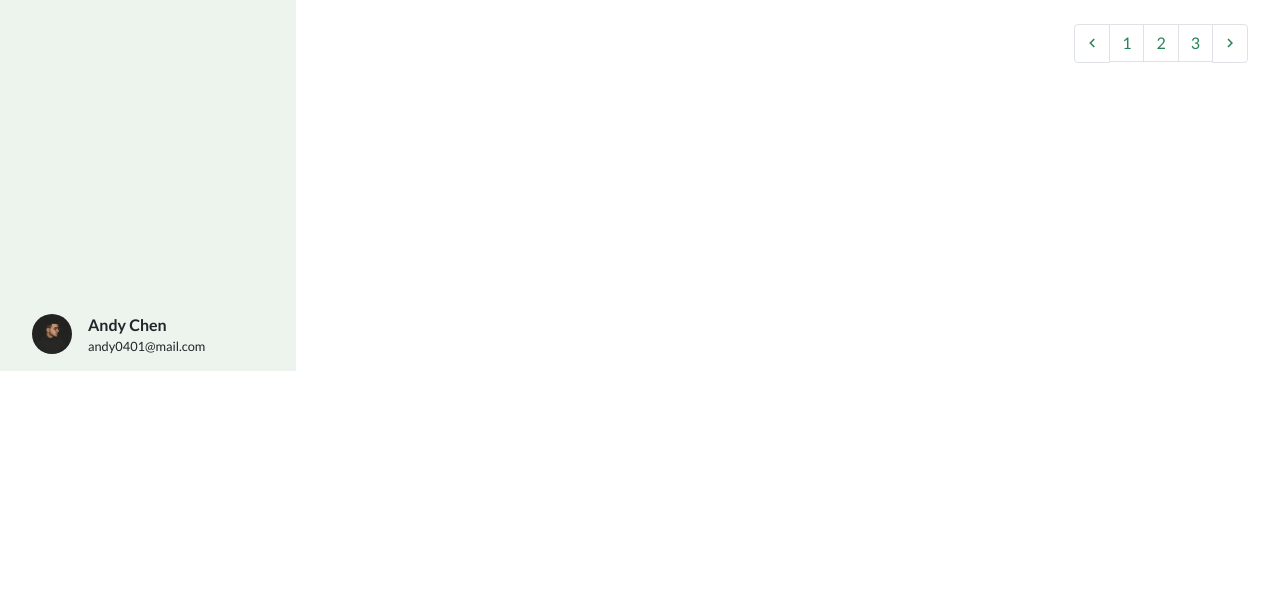
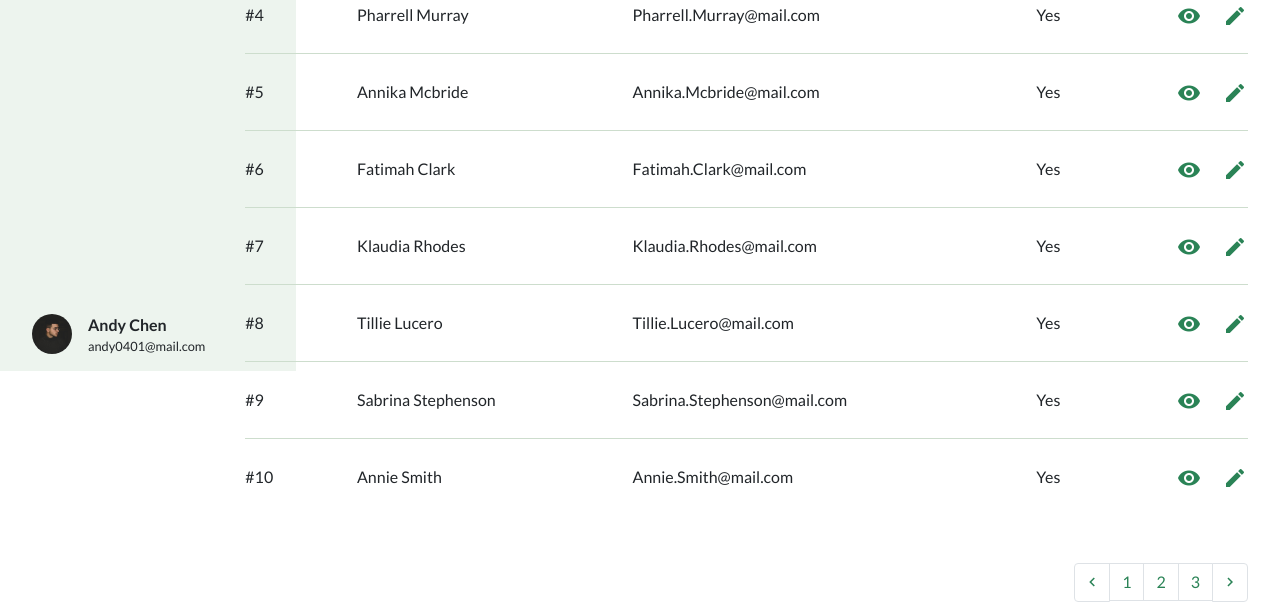
Before and after one commit to Hsuan777/gulptest0510, a plain HTML site: page admin.html in a window 1280 px wide. Shown: the part 429-1039 px from the top of the page. Before the commit the page ends 800 px from the top, so only its background shows below. Drawn offline with nearby package versions, Linux system fonts and the light colour scheme.

Commit message:
Update 2020-05-15T08:05:59.771Z

```diff
--- a/admin.html
+++ b/admin.html
@@ -140,6 +140,118 @@
           </button>
           <button class="btn btn-link mt-1 pr-0" data-toggle="modal" data-target="#editAdmin"
             data-whatever="Mahima Lopez" data-user_email="mahima.lopez@mail.com">
+            <span class="material-icons"> edit </span>
+          </button>
+        </td>
+      </tr>
+      <tr>
+        <td scope="row" class="pl-0">#4</td>
+        <td>Pharrell Murray</td>
+        <td>Pharrell.Murray@mail.com</td>
+        <td>Yes</td>
+        <td class="d-flex justify-content-end px-0">
+          <button class="btn btn-link mt-1 pr-0 mr-1" data-toggle="modal" data-target="#userInfo"
+            data-whatever="Pharrell Murray" data-user_email="Pharrell.Murray@mail.com" data-serial_number="#4">
+            <span class="material-icons"> remove_red_eye </span>
+          </button>
+          <button class="btn btn-link mt-1 pr-0" data-toggle="modal" data-target="#editAdmin"
+            data-whatever="Pharrell Murray" data-user_email="Pharrell.Murray@mail.com">
+            <span class="material-icons"> edit </span>
+          </button>
+        </td>
+      </tr>
+      <tr>
+        <td scope="row" class="pl-0">#5</td>
+        <td>Annika Mcbride</td>
+        <td>Annika.Mcbride@mail.com</td>
+        <td>Yes</td>
+        <td class="d-flex justify-content-end px-0">
+          <button class="btn btn-link mt-1 pr-0 mr-1" data-toggle="modal" data-target="#userInfo"
+            data-whatever="Annika Mcbride" data-user_email="Annika.Mcbride@mail.com" data-serial_number="#5">
+            <span class="material-icons"> remove_red_eye </span>
+          </button>
+          <button class="btn btn-link mt-1 pr-0" data-toggle="modal" data-target="#editAdmin"
+            data-whatever="Annika Mcbride" data-user_email="Annika.Mcbride@mail.com">
+            <span class="material-icons"> edit </span>
+          </button>
+        </td>
+      </tr>
+      <tr>
+        <td scope="row" class="pl-0">#6</td>
+        <td>Fatimah Clark</td>
+        <td>Fatimah.Clark@mail.com</td>
+        <td>Yes</td>
+        <td class="d-flex justify-content-end px-0">
+          <button class="btn btn-link mt-1 pr-0 mr-1" data-toggle="modal" data-target="#userInfo"
+            data-whatever="Fatimah Clark" data-user_email="Fatimah.Clark@mail.com" data-serial_number="#6">
+            <span class="material-icons"> remove_red_eye </span>
+          </button>
+          <button class="btn btn-link mt-1 pr-0" data-toggle="modal" data-target="#editAdmin"
+            data-whatever="Fatimah Clark" data-user_email="Fatimah.Clark@mail.com">
+            <span class="material-icons"> edit </span>
+          </button>
+        </td>
+      </tr>
+      <tr>
+        <td scope="row" class="pl-0">#7</td>
+        <td>Klaudia Rhodes</td>
+        <td>Klaudia.Rhodes@mail.com</td>
+        <td>Yes</td>
+        <td class="d-flex justify-content-end px-0">
+          <button class="btn btn-link mt-1 pr-0 mr-1" data-toggle="modal" data-target="#userInfo"
+            data-whatever="Klaudia Rhodes" data-user_email="Klaudia.Rhodes@mail.com" data-serial_number="#7">
+            <span class="material-icons"> remove_red_eye </span>
+          </button>
+          <button class="btn btn-link mt-1 pr-0" data-toggle="modal" data-target="#editAdmin"
+            data-whatever="Klaudia Rhodes" data-user_email="Klaudia.Rhodes@mail.com">
+            <span class="material-icons"> edit </span>
+          </button>
+        </td>
+      </tr>
+      <tr>
+        <td scope="row" class="pl-0">#8</td>
+        <td>Tillie Lucero</td>
+        <td>Tillie.Lucero@mail.com</td>
+        <td>Yes</td>
+        <td class="d-flex justify-content-end px-0">
+          <button class="btn btn-link mt-1 pr-0 mr-1" data-toggle="modal" data-target="#userInfo"
+            data-whatever="Tillie Lucero" data-user_email="Tillie.Lucero@mail.com" data-serial_number="#8">
+            <span class="material-icons"> remove_red_eye </span>
+          </button>
+          <button class="btn btn-link mt-1 pr-0" data-toggle="modal" data-target="#editAdmin"
+            data-whatever="Tillie Lucero" data-user_email="Tillie.Lucero@mail.com">
+            <span class="material-icons"> edit </span>
+          </button>
+        </td>
+      </tr>
+      <tr>
+        <td scope="row" class="pl-0">#9</td>
+        <td>Sabrina Stephenson</td>
+        <td>Sabrina.Stephenson@mail.com</td>
+        <td>Yes</td>
+        <td class="d-flex justify-content-end px-0">
+          <button class="btn btn-link mt-1 pr-0 mr-1" data-toggle="modal" data-target="#userInfo"
+            data-whatever="Sabrina Stephenson" data-user_email="Sabrina.Stephenson@mail.com" data-serial_number="#9">
+            <span class="material-icons"> remove_red_eye </span>
+          </button>
+          <button class="btn btn-link mt-1 pr-0" data-toggle="modal" data-target="#editAdmin"
+            data-whatever="Sabrina Stephenson" data-user_email="Sabrina.Stephenson@mail.com">
+            <span class="material-icons"> edit </span>
+          </button>
+        </td>
+      </tr>
+      <tr>
+        <td scope="row" class="pl-0">#10</td>
+        <td>Annie Smith</td>
+        <td>Annie.Smith@mail.com</td>
+        <td>Yes</td>
+        <td class="d-flex justify-content-end px-0">
+          <button class="btn btn-link mt-1 pr-0 mr-1" data-toggle="modal" data-target="#userInfo"
+            data-whatever="Annie Smith" data-user_email="Annie.Smith@mail.com" data-serial_number="#10">
+            <span class="material-icons"> remove_red_eye </span>
+          </button>
+          <button class="btn btn-link mt-1 pr-0" data-toggle="modal" data-target="#editAdmin"
+            data-whatever="Annie Smith" data-user_email="Annie.Smith@mail.com">
             <span class="material-icons"> edit </span>
           </button>
         </td>
```
Also changed, not shown: index.html (+3 -3 lines).
